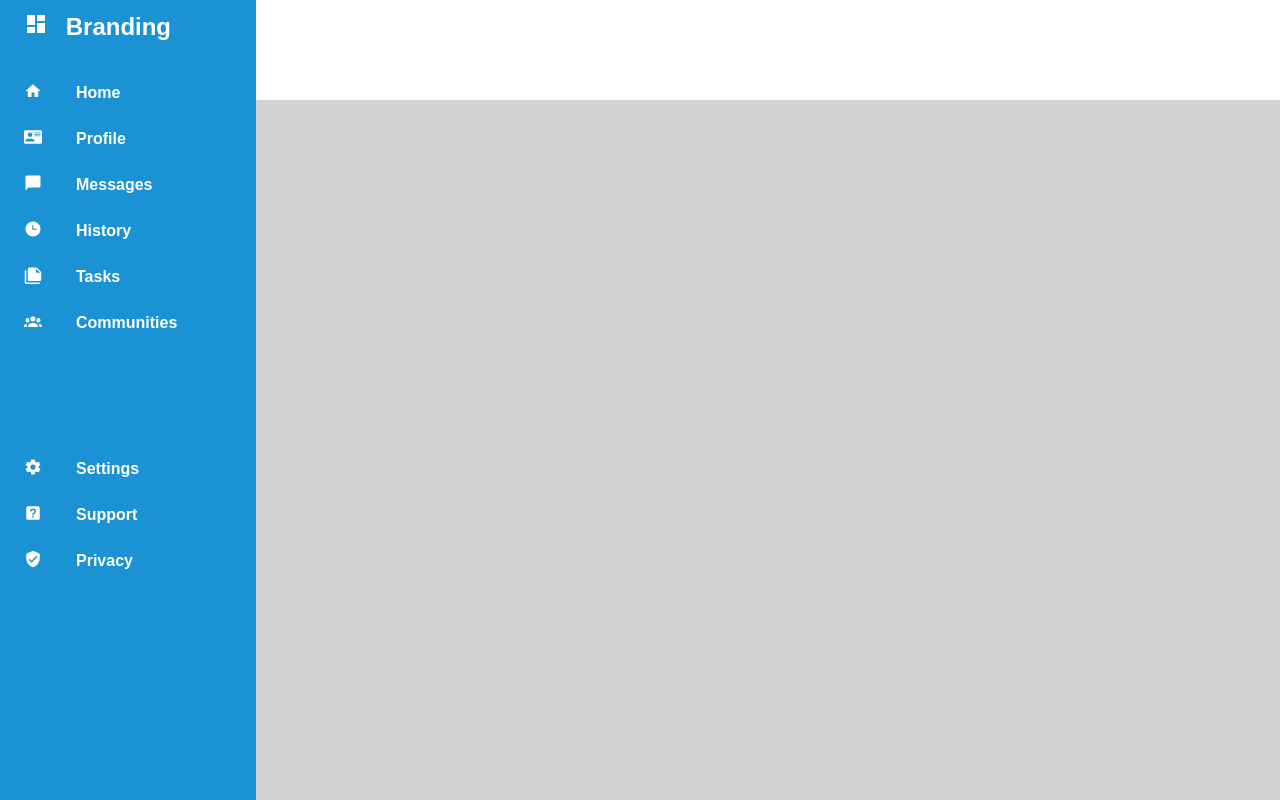
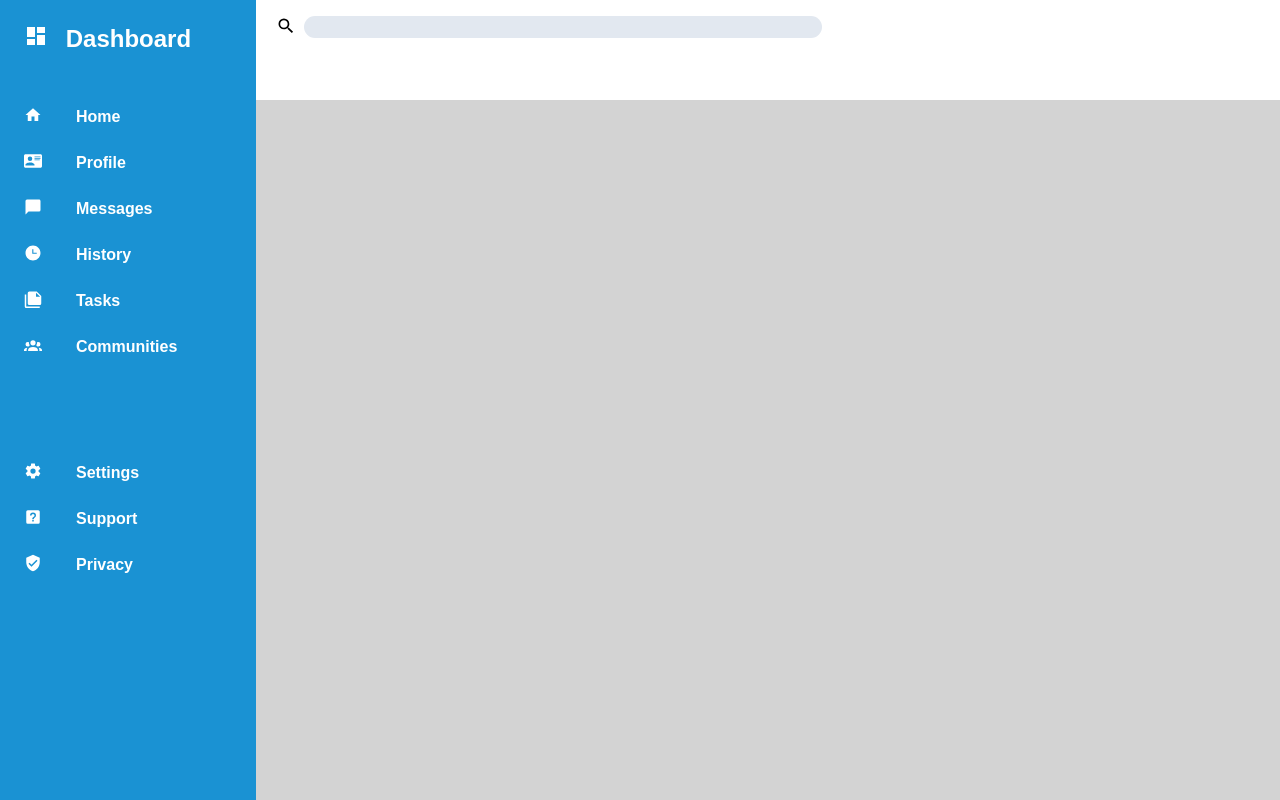
Before and after one commit to quangtm08/top-frontend-projects, a plain HTML site: page admin-dashboard/dashboard.html in a window 1280 px wide. Drawn offline with Linux system fonts and the light colour scheme.

Commit message:
completed the search part

```diff
--- a/admin-dashboard/dashboard.html
+++ b/admin-dashboard/dashboard.html
@@ -17,7 +17,7 @@
                     <path d="M13,3V9H21V3M13,21H21V11H13M3,21H11V15H3M3,13H11V3H3V13Z" />
                 </svg>
             </div>
-            <span class="sidebar-text">Branding</span>
+            <span class="sidebar-text">Dashboard</span>
         </a>
 
         <nav>
@@ -121,12 +121,25 @@
         </nav>
     </div>
 
+
     <div>
         <div class="top-bar">
-            <div class="search"></div>
+
+            <div class="search">
+                <svg xmlns="http://www.w3.org/2000/svg" viewBox="0 0 24 24">
+                    <title>magnify</title>
+                    <path
+                        d="M9.5,3A6.5,6.5 0 0,1 16,9.5C16,11.11 15.41,12.59 14.44,13.73L14.71,14H15.5L20.5,19L19,20.5L14,15.5V14.71L13.73,14.44C12.59,15.41 11.11,16 9.5,16A6.5,6.5 0 0,1 3,9.5A6.5,6.5 0 0,1 9.5,3M9.5,5C7,5 5,7 5,9.5C5,12 7,14 9.5,14C12,14 14,12 14,9.5C14,7 12,5 9.5,5Z" />
+                </svg>
+                <input type="text" id="search">
+
+
+            </div>
+
+
+            <div class="status"></div>
             <div class="avartar"></div>
             <div class="utilities"></div>
-            <div class="status"></div>
         </div>
 
         <main class="dashboard">
--- a/admin-dashboard/dashboardStyle.css
+++ b/admin-dashboard/dashboardStyle.css
@@ -65,6 +65,8 @@ ul{
     grid-template-columns: 1fr 6fr;
 }
 .sidebar a.branding {
+    margin: 12px 0;
+
     gap: 0.5em;
     font-size: var(--font-l);
     font-weight: 600;
@@ -74,7 +76,7 @@ ul{
 }
 
 .sidebar ul{
-    margin-bottom: 100px;
+    margin-bottom: 80px;
 }
 
 
@@ -94,12 +96,19 @@ ul{
     grid-area: icon;
 }
 
+.sidebar ul a:hover svg, .sidebar ul a:hover .sidebar-text{
+   color: rgb(6, 65, 109);
+   fill: rgb(6, 65, 109);
+   transition-duration: 200ms;
+}
+
 
 
 
 
 
 /* ============================ */
+/* ==========TOP BAR========== */
 
 .top-bar{
     grid-area: topbar;
@@ -107,7 +116,33 @@ ul{
 
     height: 100px;
     width: 100%;
+
+    display: grid;
+    grid-template-columns: 2fr 1fr;
+    grid-template-rows: 1fr 2fr;
 }
+
+.search{
+    display: flex;
+    padding: 16px 20px;
+    gap: 8px;
+}
+
+.search input{
+    width: 80%;
+    height: 100%;
+    border-radius: 12px;
+    background-color: #E2E8F0;
+    border: none;
+}
+
+.search svg{
+    aspect-ratio: 1 / 1;
+    height: 20px;
+}
+
+
+
 
 .dashboard{
     grid-area: dashboard;
```
